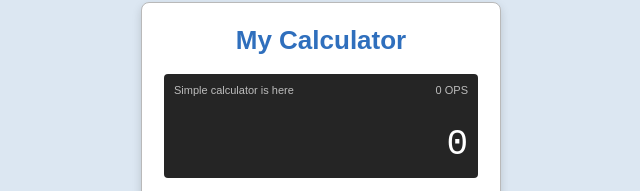
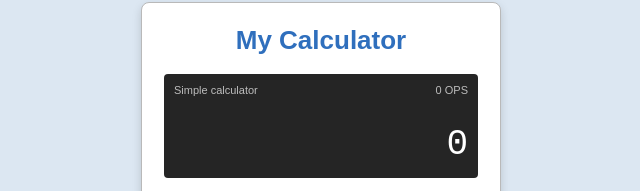
Before and after one commit to anujverma020202/Simple-Calculator, a plain HTML site: page index.html in a window 1280 px wide. Shown: the part 127-318 px from the top of the page, 319-959 px from the left. Drawn offline with Linux system fonts and the light colour scheme.

```diff
--- a/index.html
+++ b/index.html
@@ -12,7 +12,7 @@
       <h1>My Calculator</h1>
 
       <section class="display-panel" aria-live="polite">
-        <div class="display-meta"><span>Simple calculator is here</span><span id="operation-count">0 operations</span></div>
+        <div class="display-meta"><span>Simple calculator </span><span id="operation-count">0 operations</span></div>
         <div class="expression" id="expression">&nbsp;</div>
         <output class="display-value" id="display">0</output>
       </section>
```
